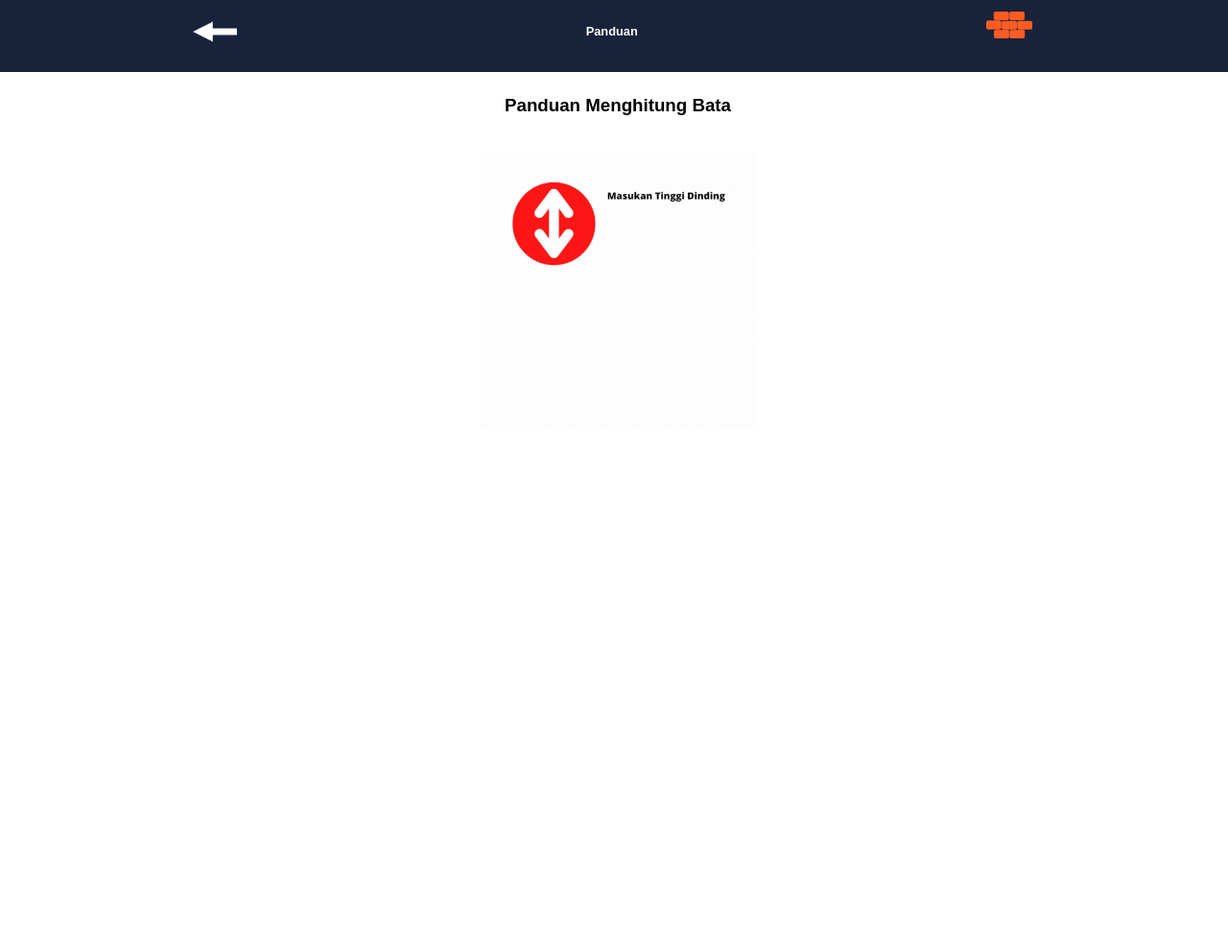
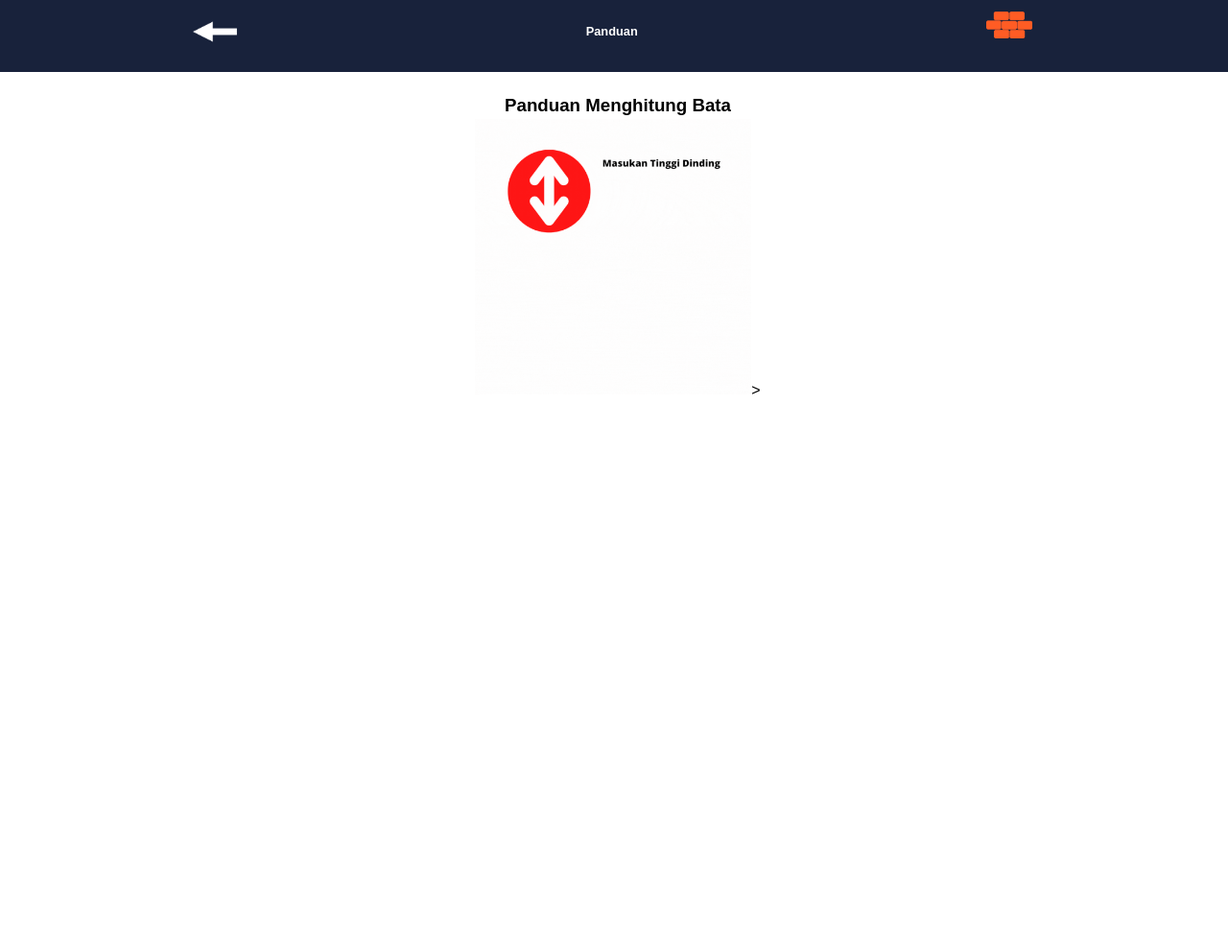
Before and after one commit to rivalhdt/bataku2, a Django app: page /hitung/panduan2 in a window 1280 px wide. Shown: the top 992 px of the page at 96% size. After the commit the page ends 411 px from the top, so only its background shows below. Run offline with Django 3.2, Linux system fonts and the light colour scheme.

Commit message:
Update panduan2.html

```diff
--- a/hitung/templates/panduan2.html
+++ b/hitung/templates/panduan2.html
@@ -17,8 +17,8 @@
   </div>
   </div>
   <br />
-    <h3 style="margin-top:-0.5em;">Panduan Menghitung Bata</h3><br />
-    <img src="{%static 'images/panduan1.gif'%}" alt="" id="gif"><br>
+    <h3 style="margin-top:-0.5em;">Panduan Menghitung Bata</h3>
+    <img src="{%static 'images/panduan1.gif'%}" alt="" id="gif" style="margin-top: -1em;">><br>
     <img src="{%static 'images/panduan2.gif'%}" alt="" id="gif" style="margin-top: -0.3em;"><br>
     <img src="{%static 'images/panduan3.gif'%}" alt="" id="gif" style="margin-top: -2em;"><br>
 
```
